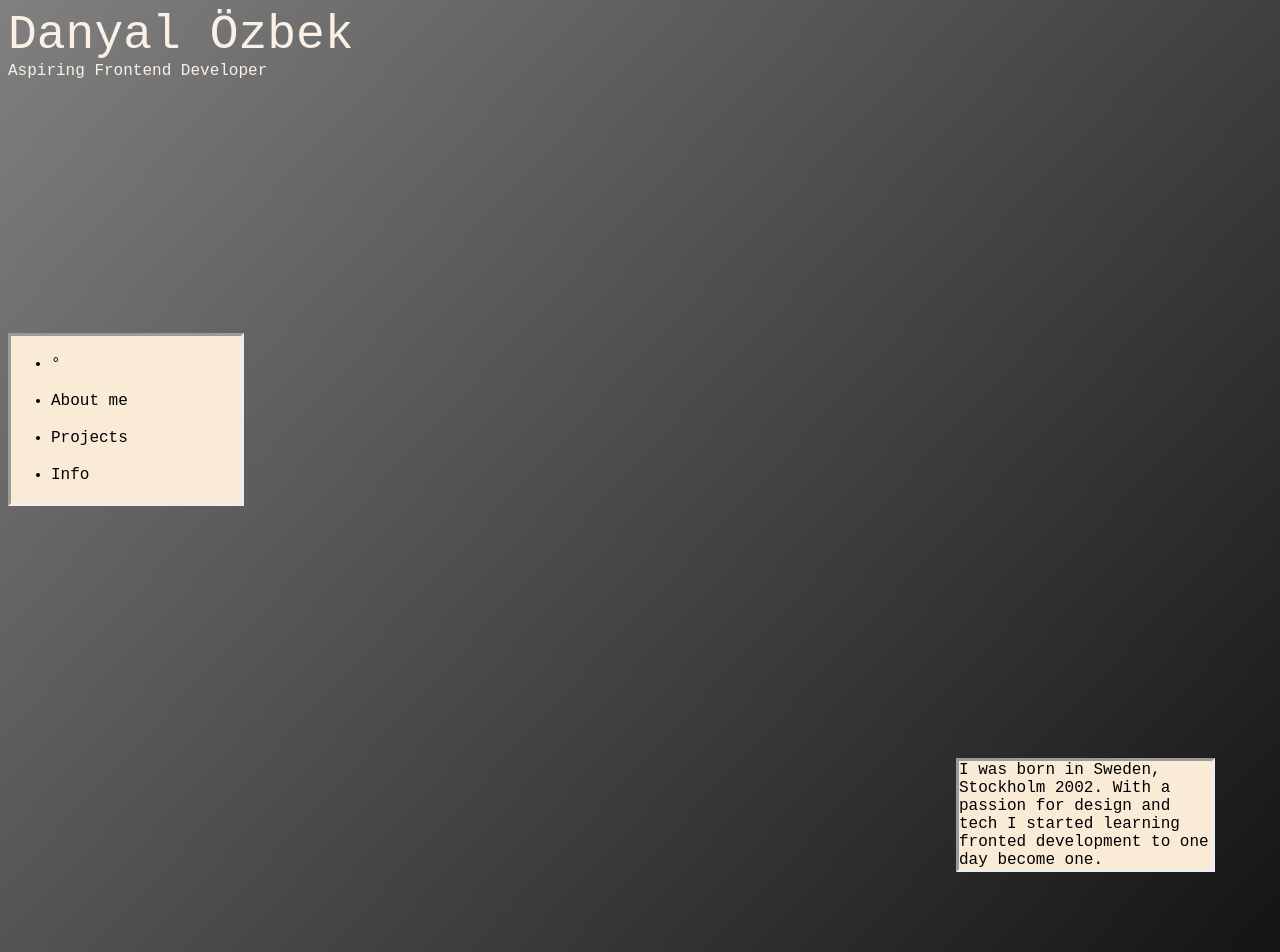
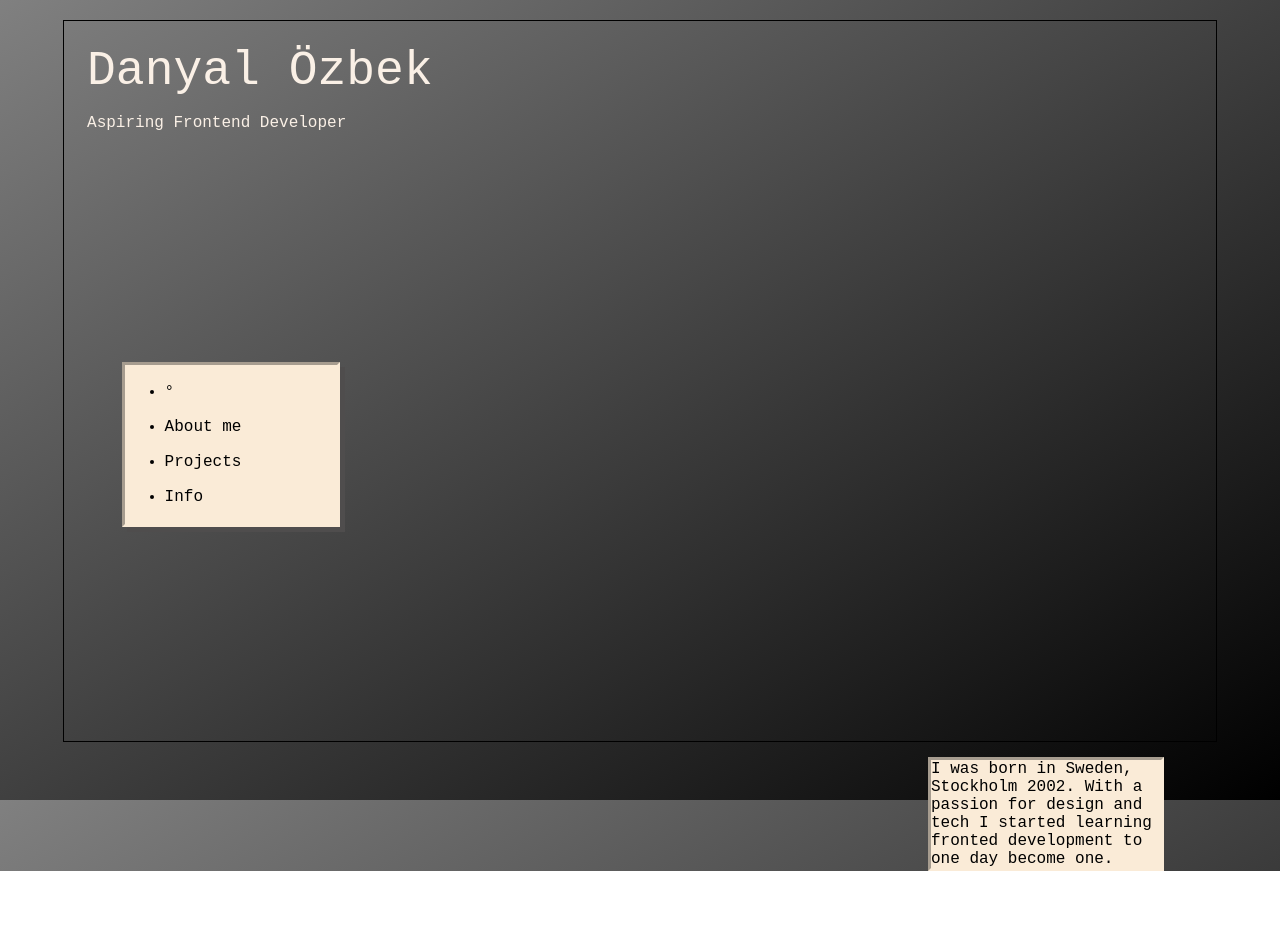
Before and after one commit to DanOzb/Portfolio, a plain HTML site: page index.html in a window 1280 px wide. Shown: the top 952 px of the page. After the commit the page ends 871 px from the top, so only its background shows below. Drawn offline with Linux system fonts and the light colour scheme.

Commit message:
added box shadow and outer border. Need to fix body margin bottom.

```diff
--- a/index.html
+++ b/index.html
@@ -13,14 +13,14 @@
             <p class="text-color text-size"  id="heading-text">Aspiring Frontend Developer</p>
         </header>
         <nav id="list-nav">
-            <ul class="text-color text-size" id="list">
+            <ul class="text-color text-size inset-border" id="list">
                 <li>°</li>
                 <li>About me</li>
                 <li>Projects</li>
                 <li>Info</li>
             </ul>
         </nav>
-        <p class="text-color text-size"  id="text-about-me">
+        <p class="text-color text-size inset-border"  id="text-about-me">
             I was born in Sweden, Stockholm
             2002. With a passion for
             design and tech I started
--- a/styles.css
+++ b/styles.css
@@ -1,20 +1,27 @@
-
+html{
+    height: 100vh;
+    margin: 0;
+}
 body{
     background-image: linear-gradient(to bottom right, grey,black);
     font-family: "Courier New", sans-serif;
-    overflow: hidden;
+    height: 90vh;
+    width: 90vw;
+    border: 1px solid black;
+    margin: 20px auto 20px auto;
 }
 /* color, style and size of text */
 .text-color{
     color: linen;
 }
-#heading, #heading-text{
-    margin: 0;
+#heading-header{
+    margin: 2%;
     padding: 0;
 }
 #heading{
     font-size: 3em;
     font-weight: 100;
+    margin: 0;
 }
 .text-size{
     font-size: 1em;
@@ -23,19 +30,21 @@ li {
     margin: 10% 0;
 }
 /* rearrangement + border */
+.inset-border{
+    background-color: antiquewhite;
+    color: black;
+    border-style: inset;
+    border-color: antiquewhite;
+}
 #list-nav ul{
-    margin: 20% 60% 30% 0;
-    border-style: inset;
+    margin: 20% 40% 30% 5%;
     width: 15%;
     height: 30%;
-    background-color: antiquewhite;
-    color: black;
+    box-shadow: 5px 5px rgb(79, 77, 77);
+    display: block;
 }
 #text-about-me{
-    margin: -10% 0 40% 75%;
+    margin: -10% 0 0 75%;
     display: block;
     width: 20%;
-    border: inset;
-    background-color: antiquewhite;
-    color: black;
 }
```
